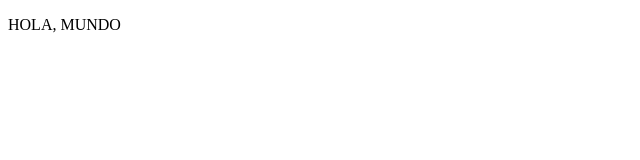
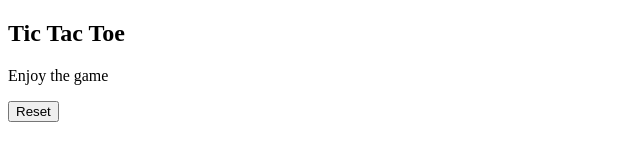
Before and after one commit to braulioceb/braulioceb.github.io, a plain HTML site: page index.html in a window 1280 px wide. Shown: the whole page, without its empty margins (0-640 px from the left). Drawn offline with Linux system fonts and the light colour scheme.

Commit message:
Tic Tac Toe
Html file for tic tac toe

```diff
--- a/index.html
+++ b/index.html
@@ -5,6 +5,10 @@
     <title></title>
   </head>
   <body>
-    <p> HOLA, MUNDO </p>
+
+    <h2> Tic Tac Toe </h2>
+    <p> Enjoy the game </p>
+    <button type="button" name="Reset"> Reset </button>
   </body>
+
 </html>
```
